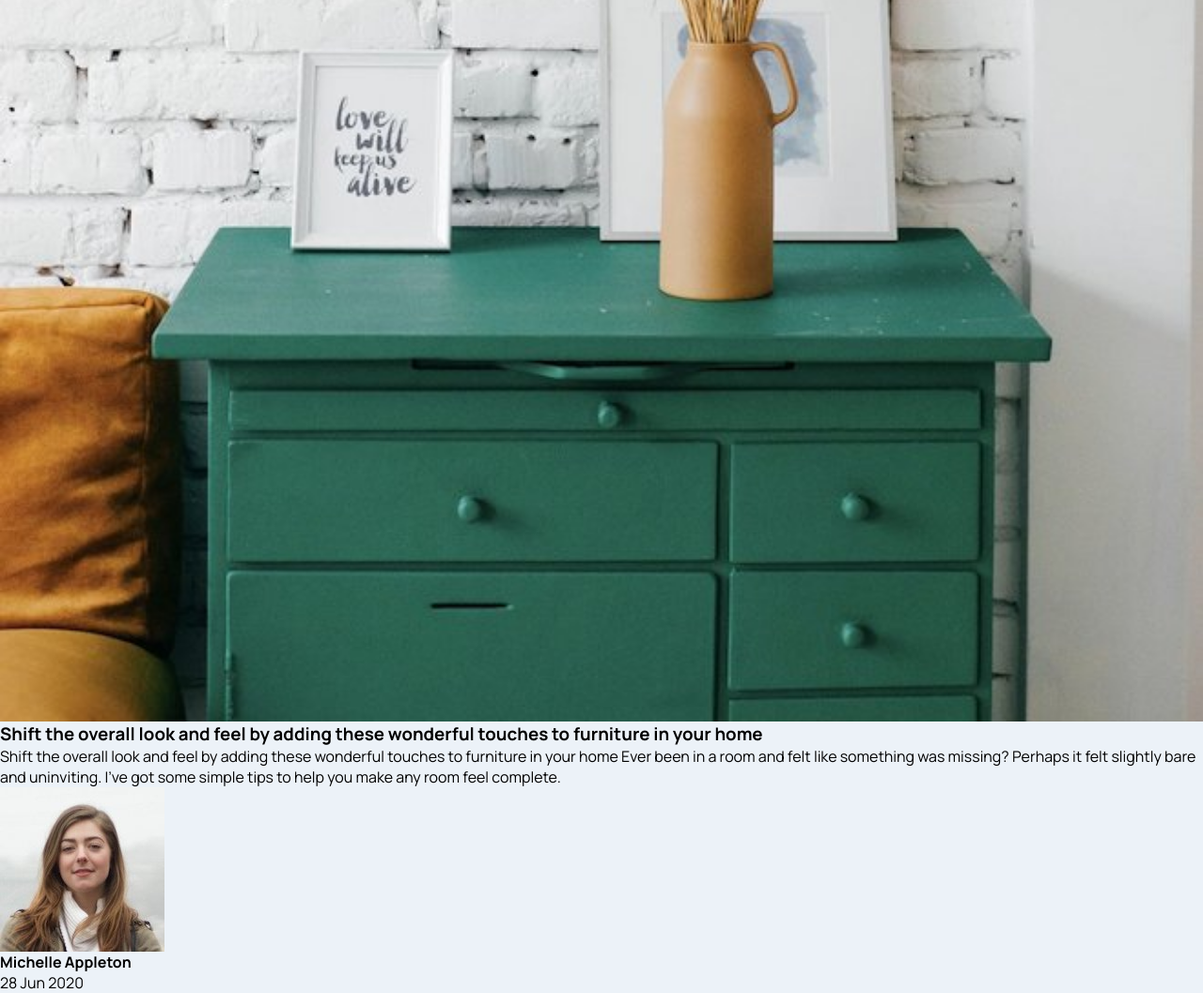
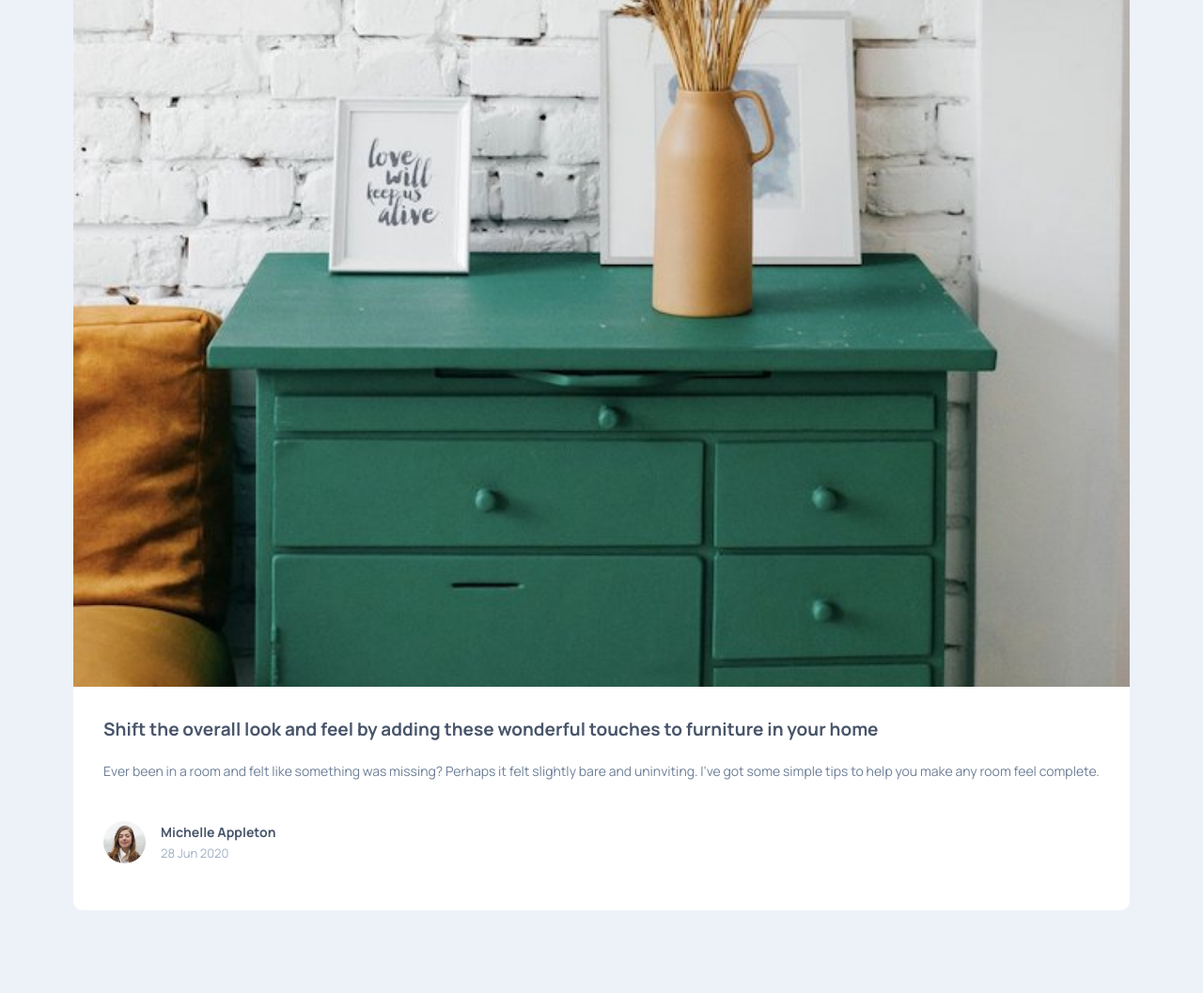
Before and after one commit to TomekWojak/article-preview-component-fr-mentor-challange, a plain HTML site: page index.html in a window 1280 px wide. Shown: the whole page at 94% size. After the commit the page ends 969 px from the top, so only its background shows below. Drawn offline with Linux system fonts and the light colour scheme.

Commit message:
finished structure of card

```diff
--- a/index.html
+++ b/index.html
@@ -24,11 +24,8 @@
 
           <h3 class="cards__card-title">Shift the overall look and feel by adding these wonderful
           touches to furniture in your home</h3>
-          <p class="cards__card-text">Shift the overall look and feel by adding these wonderful
-          touches to furniture in your home
-          Ever been in a room and felt like something was missing? Perhaps
-          it felt slightly bare and uninviting. I’ve got some simple tips
-          to help you make any room feel complete.</p>
+          <p class="cards__card-text">
+            Ever been in a room and felt like something was missing? Perhaps it felt slightly bare and uninviting. I’ve got some simple tips to help you make any room feel complete.</p>
 
           <div class="cards__card-footer">
             <img src="./images/avatar-michelle.jpg" alt="Michelle Appleton - young, blonde woman, auhor of the article" class="cards__card-footer-img">
--- a/sass/style.scss
+++ b/sass/style.scss
@@ -7,9 +7,15 @@
     box-sizing: border-box;
 }
 
+html {
+    font-size: 62.5%;
+}
+
+
 body {
     font-family: "Manrope", sans-serif;
     background-color: $veryLightBlue;
+    font-size: 1.6rem;
 }
 
 img {
@@ -19,10 +25,57 @@ img {
 
 .cards {
     padding: 6em 1em;
-
+        &__card {
+            background-color: $pureWhite;
+            border-radius: 10px;
+        }
         &__card-img {
             width: 100%;
+            border-radius: 10px 10px 0 0;
         }
+        &__card-body {
+            padding: 2em;
+        }
+        &__card-title {
+            color: $veryDarkBlue;
+            font-size: 1.9rem;
+            margin-block-end: 1em;
+        }
+        &__card-text {
+            line-height: 25px;
+            color: $darkBlue;
+            font-size: 1.4rem;
+        }
+        &__card-footer {
+            margin-block-start: 1.5em;
+            height: 80px;
+            display: flex;
+            align-items: center;
+        }
+        &__card-footer-img {
+            width: 45px;
+            aspect-ratio: 1;
+            border-radius: 50%;
+        }
+
+        &__card-footer-info {
+            margin-inline-start: 1em;
+        }
+
+        &__card-footer-title {
+            color: $veryDarkBlue;
+            font-size: 1.4rem;
+            margin-block-end: .3em;
+        }
+        &__card-footer-text {
+            color: $lightBlue;
+            font-size: 1.3rem;
+        }
+
+
+
+
+
 }
 
 
```
Also changed, not shown: css/style.css, 1 other file.
